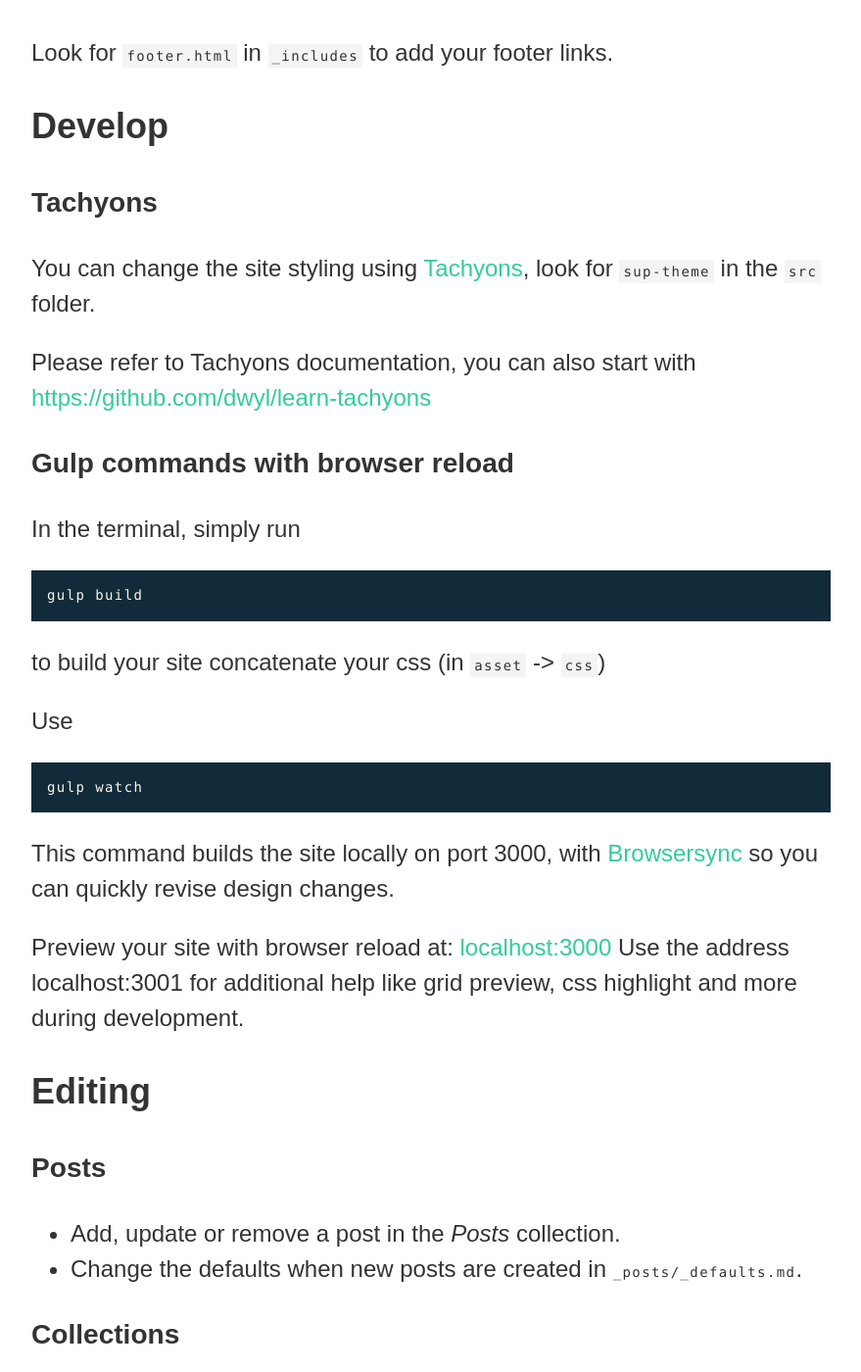
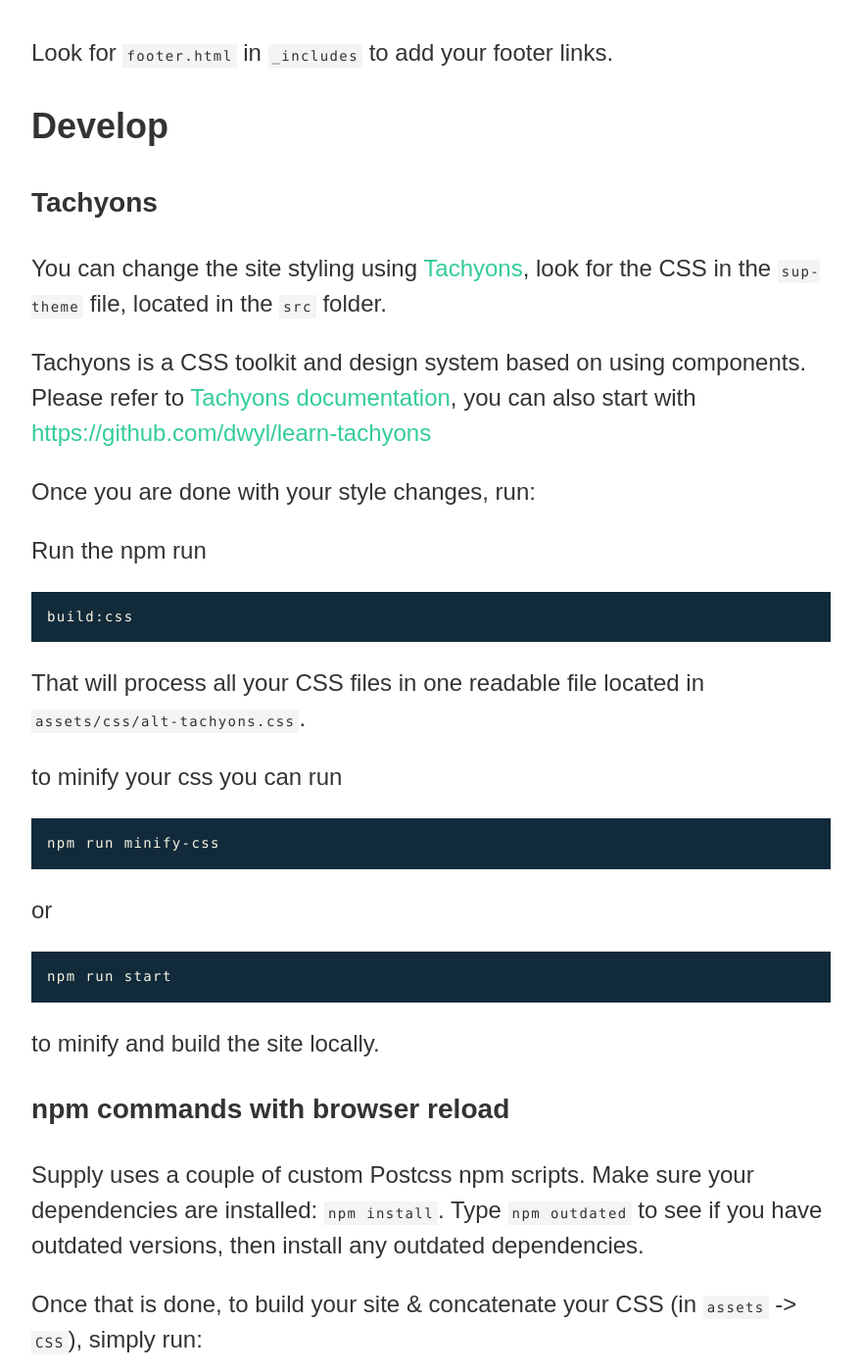
Before and after one commit to YJPL/alternate, a Jekyll site: the page built from _posts/2020-12-25-alternate-theme-setup.md, in a window 1280 px wide and 1400 px high, scrolled down 1579 px. Shown: the whole window at 98% size, without its empty margins (200-1079 px from the left). Built offline with Jekyll 4.4.1, drawn with Linux system fonts in a browser that asks for light colours; some of the changed text lies outside the part shown.

Commit message:
Update 2020-12-25-alternate-theme-setup.md

````diff
--- a/_posts/2020-12-25-alternate-theme-setup.md
+++ b/_posts/2020-12-25-alternate-theme-setup.md
@@ -46,33 +45,44 @@
 
 ### Tachyons
 
-You can change the site styling using [Tachyons](http://tachyons.io), look for `sup-theme` in the `src` folder.
+You can change the site styling using [Tachyons](http://tachyons.io), look for the CSS in the `sup-theme` file, located in the `src` folder.
 
-Please refer to Tachyons documentation, you can also start with [https://github.com/dwyl/learn-tachyons](https://github.com/dwyl/learn-tachyons)
+Tachyons is a CSS toolkit and design system based on using components. Please refer to [Tachyons documentation](http://tachyons.io/docs/), you can also start with [https://github.com/dwyl/learn-tachyons](https://github.com/dwyl/learn-tachyons)
 
-### Gulp commands with browser reload
+Once you are done with your style changes, run:
 
-In the terminal, simply run
-
+Run the npm run
 ~~~bash
-gulp build
+build:css
 ~~~
 
-to build your site concatenate your css (in `asset` -> `css`)
+That will process all your CSS files in one readable file located in `assets/css/alt-tachyons.css`.
 
+to minify your css you can run
 
-Use
+```
+npm run minify-css
+```
 
+or
 
-~~~bash
-gulp watch
-~~~
+```
+npm run start
+```
 
-This command builds the site locally on port 3000, with [Browsersync](https://www.browsersync.io) so you can quickly revise design changes.
+to minify and build the site locally.
 
+### npm commands with browser reload
 
-Preview your site with browser reload at: [localhost:3000](http://localhost:3000)
-Use the address localhost:3001 for additional help like grid preview, css highlight and more during development.
+Supply uses a couple of custom Postcss npm scripts. Make sure your dependencies are installed: `npm install`. Type `npm outdated` to see if you have outdated versions, then install any outdated dependencies.
+
+Once that is done, to build your site & concatenate your CSS (in `assets` -> `CSS`), simply run:
+
+```
+npm run start
+```
+
+This command builds the site locally on port 4000, you can quickly revise design changes thanks to `livereload`.
 
 
 ## Editing
````
Also changed, not shown: other parts of _posts/2020-12-25-alternate-theme-setup.md (+1 -2 lines).
